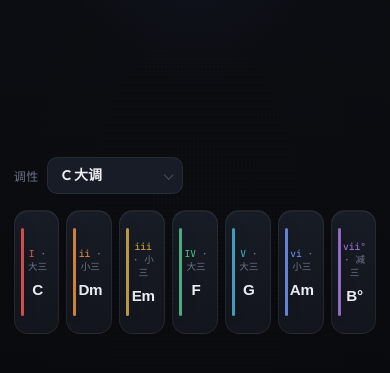
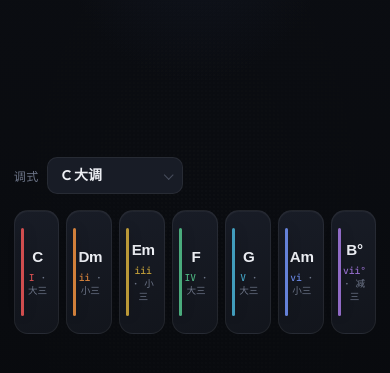
Before and after one commit to Francis1st/c-major-chords, a plain HTML site: page index.html in a window 390 px wide. Shown: the part 63-436 px from the top of the page. Drawn offline with Linux system fonts and the light colour scheme; no server answers.

Commit message:
代码优化

```diff
--- a/index.html
+++ b/index.html
@@ -210,12 +210,12 @@
         left: 5px;
         width: 3px;
       }
+      .chord-key__label {
+        font-size: clamp(0.78rem, 3.2vw, 0.98rem);
+      }
       .chord-key__roman {
         font-size: clamp(0.54rem, 2vw, 0.64rem);
         line-height: 1.3;
-      }
-      .chord-key__label {
-        font-size: clamp(0.78rem, 3.2vw, 0.98rem);
         margin-top: 0.38rem;
       }
     }
@@ -285,8 +285,17 @@
       -webkit-user-select: none;
       user-select: none;
     }
-    /** 第一行：罗马级数 · 结构；第二行：和弦名 */
+    /** 第一行：和弦名；第二行：罗马数字 · 结构（汉字） */
+    .chord-key__label {
+      font-size: clamp(0.95rem, 2.8vw, 1.15rem);
+      font-weight: 650;
+      letter-spacing: -0.02em;
+      color: var(--text);
+      line-height: 1.12;
+      text-align: center;
+    }
     .chord-key__roman {
+      margin-top: 0.45rem;
       font-family: "JetBrains Mono", ui-monospace, monospace;
       font-size: clamp(0.6rem, 1.85vw, 0.72rem);
       font-weight: 500;
@@ -298,15 +307,6 @@
     .chord-key__roman span.roman-h {
       color: var(--stripe);
       opacity: 0.95;
-    }
-    .chord-key__label {
-      margin-top: 0.45rem;
-      font-size: clamp(0.95rem, 2.8vw, 1.15rem);
-      font-weight: 650;
-      letter-spacing: -0.02em;
-      color: var(--text);
-      line-height: 1.12;
-      text-align: center;
     }
     @media (prefers-reduced-motion: reduce) {
       .bg-scene::before,
@@ -339,9 +339,9 @@
         <span id="keyTitle" class="key-title">C</span><span class="title-rest"> 大调 · 顺阶三和弦</span>
       </h1>
       <div class="toolbar">
-        <label for="keySelect">调性</label>
+        <label for="keySelect">调式</label>
         <div class="select-wrap">
-          <select id="keySelect" aria-label="选择大调调性"></select>
+          <select id="keySelect" aria-label="选择大调调式"></select>
         </div>
       </div>
     </header>
@@ -833,8 +833,8 @@
             ? `<span class="roman-h">${rom[0]}</span> · ${rom[1]}`
             : ROMAN[i];
         btn.innerHTML = `
+          <span class="chord-key__label">${label}</span>
           <div class="chord-key__roman">${romanLine}</div>
-          <span class="chord-key__label">${label}</span>
         `;
         bindChordPointer(btn, triads[i]);
         grid.appendChild(btn);
```
Also changed, not shown: 1 other file.
